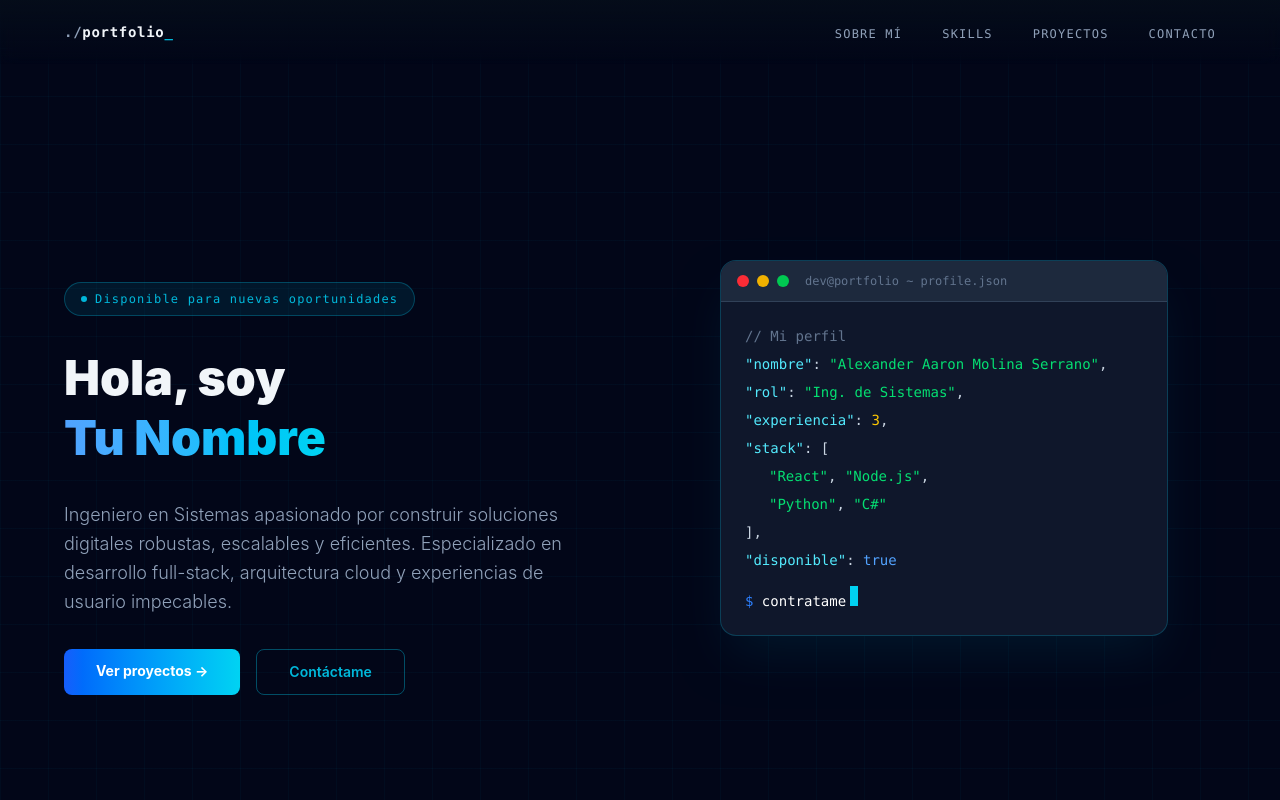
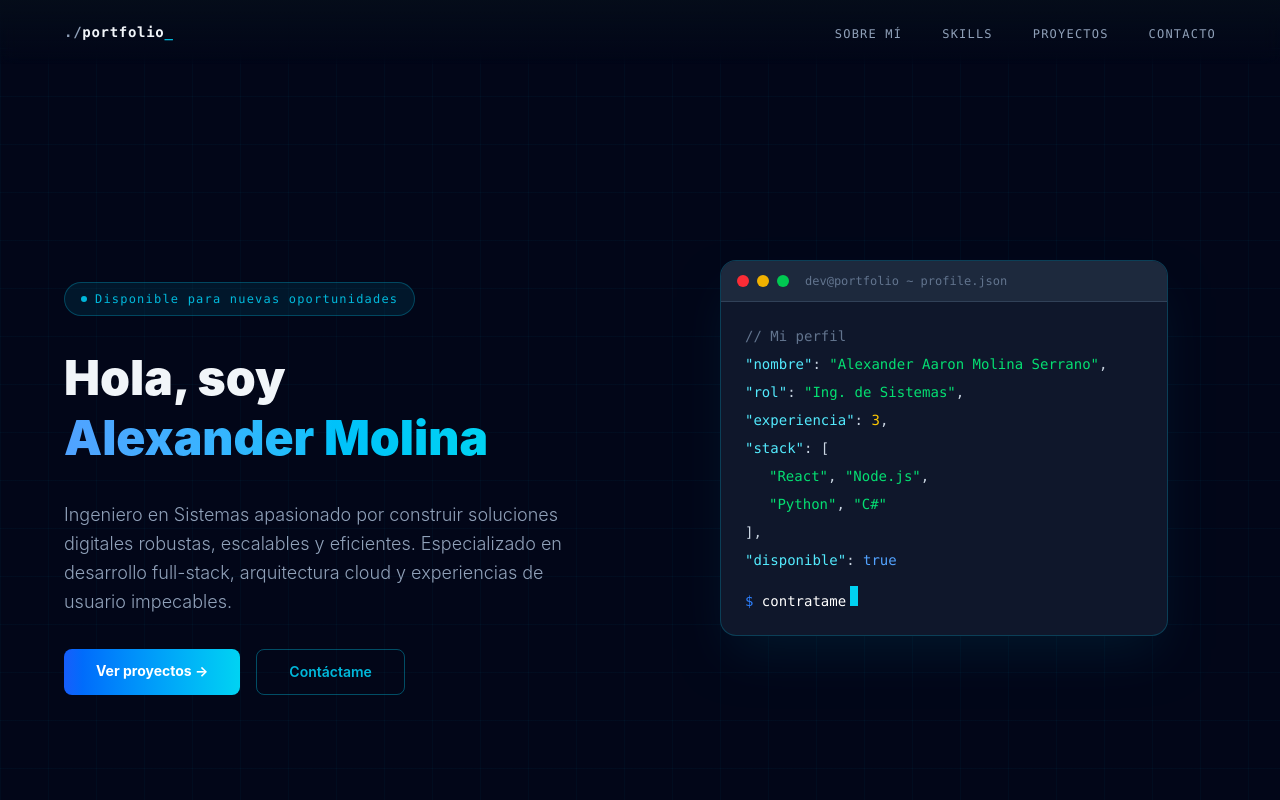
Before and after one commit to Angelwar616/Portafolio, a React (Vite) app: page / in a window 1280 px wide. Shown: the top 800 px of the page. Built offline with nearby package versions, Linux system fonts and the light colour scheme.

Commit message:
ajuste Correccion

```diff
--- a/src/Components/Hero.jsx
+++ b/src/Components/Hero.jsx
@@ -18,7 +18,7 @@
         >
           Hola, soy<br />
           <span className="bg-gradient-to-r from-blue-400 to-cyan-400 bg-clip-text text-transparent">
-            Tu Nombre
+            Alexander Molina
           </span>
         </h1>
 
```
